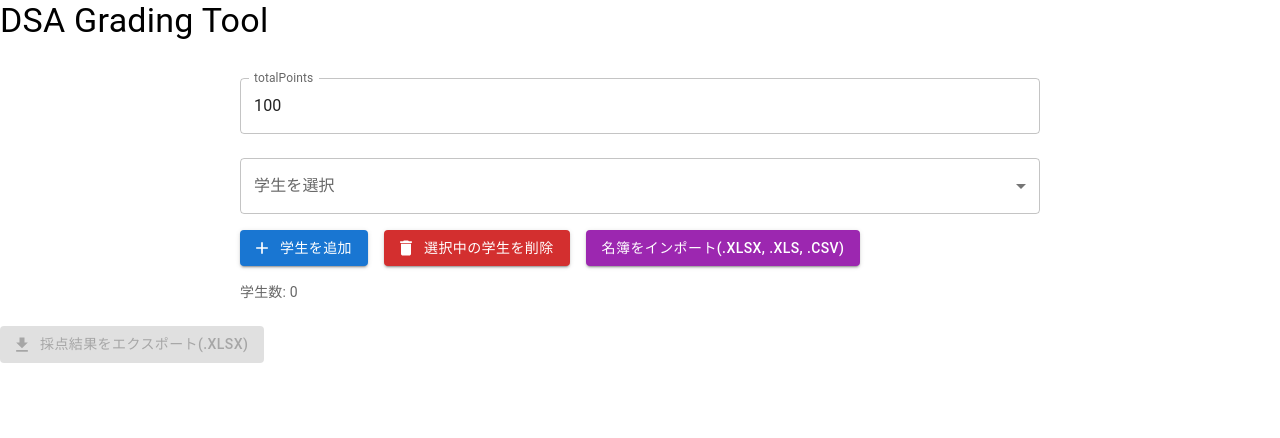
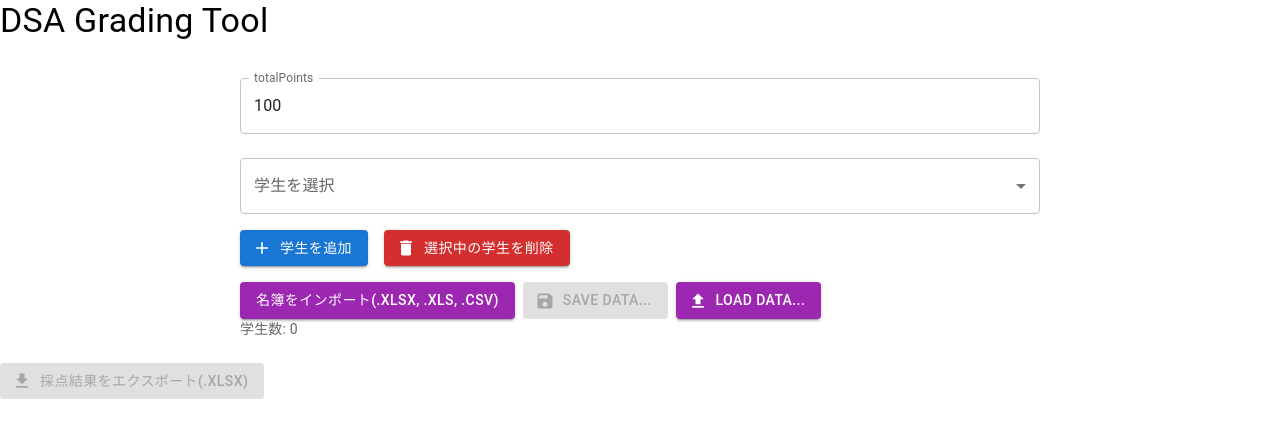
Before and after one commit to dsa-uts/dsa-grading-tool, a React (Create React App) app: page / in a window 1280 px wide. Shown: the top 438 px of the page. Built offline with nearby package versions, Linux system fonts and the light colour scheme.

Commit message:
セーブデータ機能追加

```diff
--- a/src/App.tsx
+++ b/src/App.tsx
@@ -19,6 +19,8 @@ import {
 import AddIcon from '@mui/icons-material/Add';
 import DeleteIcon from '@mui/icons-material/Delete';
 import DownloadIcon from '@mui/icons-material/Download';
+import SaveIcon from '@mui/icons-material/Save';
+import UploadIcon from '@mui/icons-material/Upload';
 import Checkbox from '@mui/material/Checkbox';
 import List from '@mui/material/List';
 import ListItem from '@mui/material/ListItem';
@@ -252,6 +254,51 @@ function App() {
     XLSX.writeFile(workBook, fileName);
   };
 
+  // このシステムの内部データ(deductionItems, students)を保存
+  const handleSaveData = () => {
+    const saveData = {
+      deductionItems,
+      students
+    };
+
+    const blob = new Blob([JSON.stringify(saveData, null, 2)], { type: 'application/json' });
+    const url = URL.createObjectURL(blob);
+    const link = document.createElement('a');
+    link.href = url;
+    link.download = `grading-data_${new Date().toISOString().split('T')[0]}.json`;
+    document.body.appendChild(link);
+    link.click();
+    document.body.removeChild(link);
+    URL.revokeObjectURL(url);
+  }
+
+  // このシステムの内部データ(deductionItems, students)を読み込む
+  const handleLoadData = (event: React.ChangeEvent<HTMLInputElement>) => {
+    const file = event.target.files?.[0];
+    if (!file) return;
+
+    const reader = new FileReader();
+    reader.onload = (e) => {
+      try {
+        const data = JSON.parse(e.target?.result as string);
+
+        if (data.deductionItems && Array.isArray(data.deductionItems)) {
+          setDeductionItems(data.deductionItems);
+          localStorage.setItem('deductionItems', JSON.stringify(data.deductionItems));
+        }
+
+        if (data.students && Array.isArray(data.students)) {
+          setStudents(data.students);
+          localStorage.setItem('students', JSON.stringify(data.students));
+        }
+      } catch (error) {
+        console.error('Invalid JSON file', error);
+        alert('無効なJSONファイルです');
+      }
+    };
+    reader.readAsText(file);
+  };
+
   return (
     <div className="App">
       <header className="App-header">
@@ -304,6 +351,10 @@ function App() {
           >
             選択中の学生を削除
           </Button>
+        </Box>
+
+        {/* インポート関連のボタングループ */}
+        <Box sx={{ display: 'flex', gap: 1 }}>
           <Tooltip title="名簿とは、1列目に学籍番号、2列目に名前が記載されたテーブルを指します" arrow>
             <Button
               variant="contained"
@@ -316,6 +367,33 @@ function App() {
                 accept=".xlsx,.xls,.csv"
                 hidden
                 onChange={handleFileUpload}
+              />
+            </Button>
+          </Tooltip>
+          <Tooltip title="採点途中までのデータをセーブします" arrow>
+            <Button
+              variant="contained"
+              color="secondary"
+              startIcon={<SaveIcon />}
+              onClick={handleSaveData}
+              disabled={students.length === 0 && deductionItems.length === 0}
+            >
+              Save Data...
+            </Button>
+          </Tooltip>
+          <Tooltip title="セーブした採点途中のデータをロードします" arrow>
+            <Button
+              variant="contained"
+              component="label"
+              color="secondary"
+              startIcon={<UploadIcon />}
+            >
+              Load Data...
+              <input
+                type="file"
+                accept=".json"
+                hidden
+                onChange={handleLoadData}
               />
             </Button>
           </Tooltip>
@@ -464,7 +542,8 @@ function App() {
         </DialogActions>
       </Dialog>
 
-      <Box sx={{ display: 'flex', gap: 2, mb: 2}}>
+      {/* エクスポート関連のボタングループ */}
+      <Box sx={{ display: 'flex', gap: 1 }}>
         <Button
           variant="contained"
           color="success"
```
